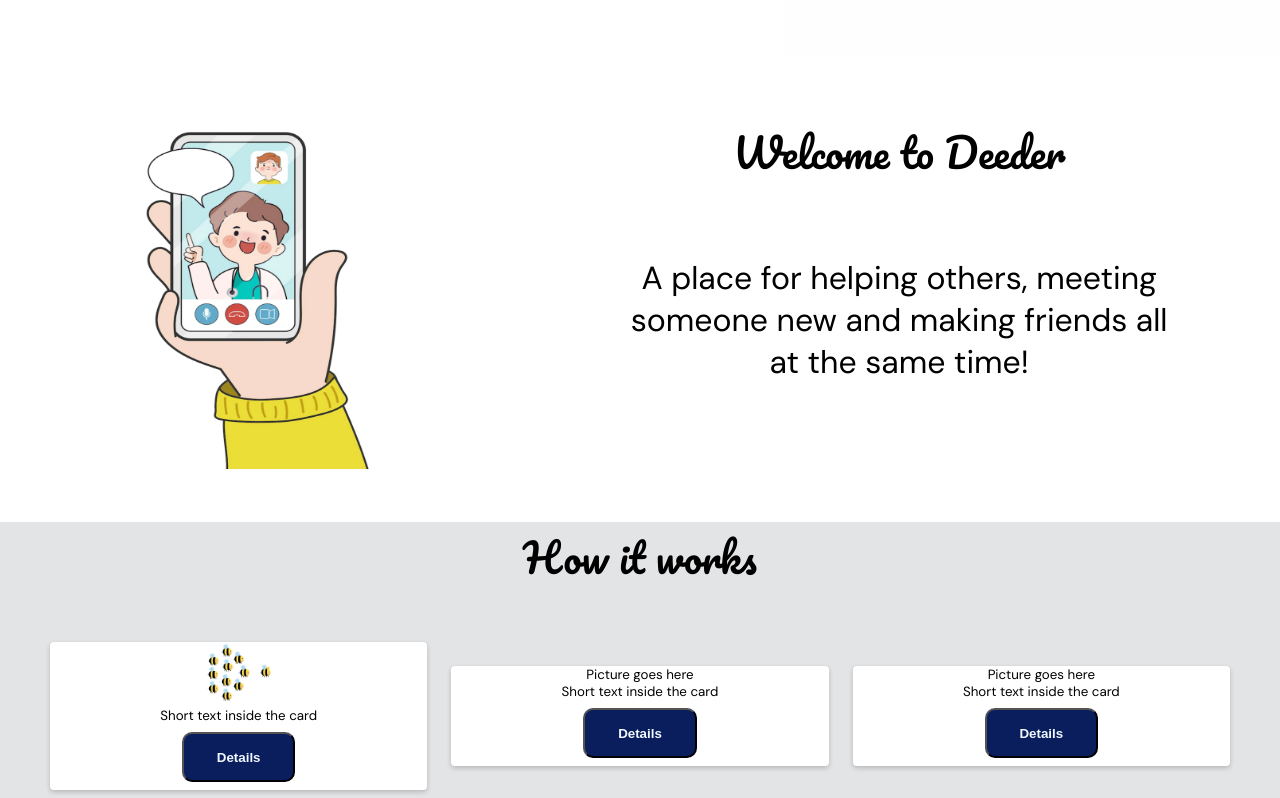
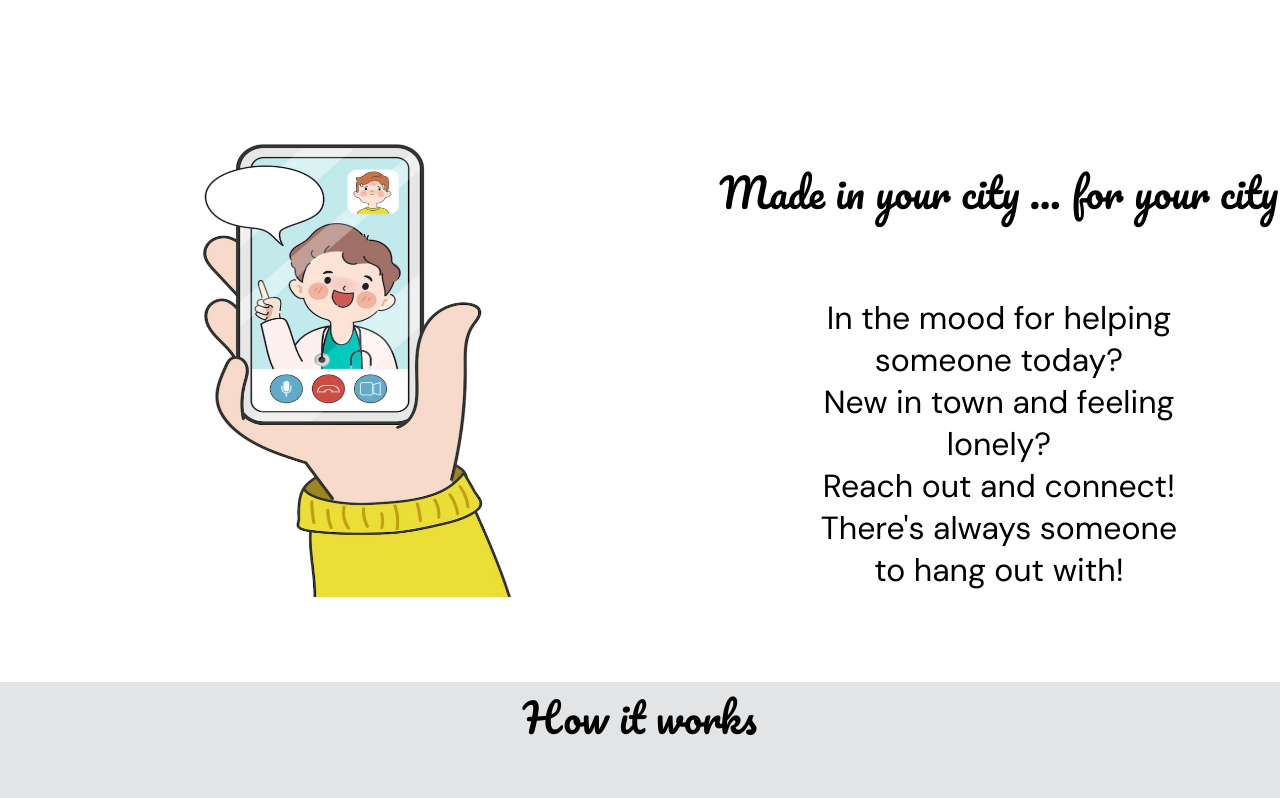
Before and after one commit to Andrea-Brezanova/deeder, a React (Create React App) app in the folder frontend/: page / in a window 1280 px wide. Shown: the part 859-1657 px from the top of the page. Built offline with nearby package versions, Linux system fonts and the light colour scheme.

Commit message:
added All Posts component to Navbar when authenticated

```diff
--- a/frontend/src/App.css
+++ b/frontend/src/App.css
@@ -158,7 +158,7 @@ button:hover {
 .heading {
   font-family: "Pacifico", cursive;
   font-size: 40px;
-  margin-top: 60px;
+  margin-top: 100px;
 
 }
 .welcome-text-container {
--- a/frontend/src/Components/Home.js
+++ b/frontend/src/Components/Home.js
@@ -26,22 +26,22 @@ export default function Home() {
         </div>
       </div>
       <div className="about-container">
-
         <div className="reach-out-img">
           <img src="/Images/reach-out.png"></img>
         </div>
         <div>
           <div>
-            <p className="heading">Welcome to Deeder</p>
+            <p className="heading">Made in your city ... for your city</p>
           </div>
           <div className="welcome-text-container">
             <p class="welcome-text">
-              A place for helping others, meeting someone new and making friends
-              all at the same time!
+              <p>In the mood for helping someone today?</p>
+              <p>New in town and feeling lonely?</p>
+              <p>Reach out and connect!</p>
+              <p>There's always someone to hang out with!</p>
             </p>
           </div>
         </div>
-
       </div>
       <div>
         <p class="how-it-works">How it works</p>
--- a/frontend/src/Components/Navbar.js
+++ b/frontend/src/Components/Navbar.js
@@ -88,6 +88,15 @@ export default function Navbar() {
               How it works
             </NavLink>
             <NavLink
+              to="/posts"
+              className="nav-link"
+              style={({ isActive }) => ({
+                color: isActive ? "orange" : "white",
+              })}
+            >
+              All Posts
+            </NavLink>
+            <NavLink
               to="/protected/profile"
               className="nav-link"
               style={({ isActive }) => ({
```
